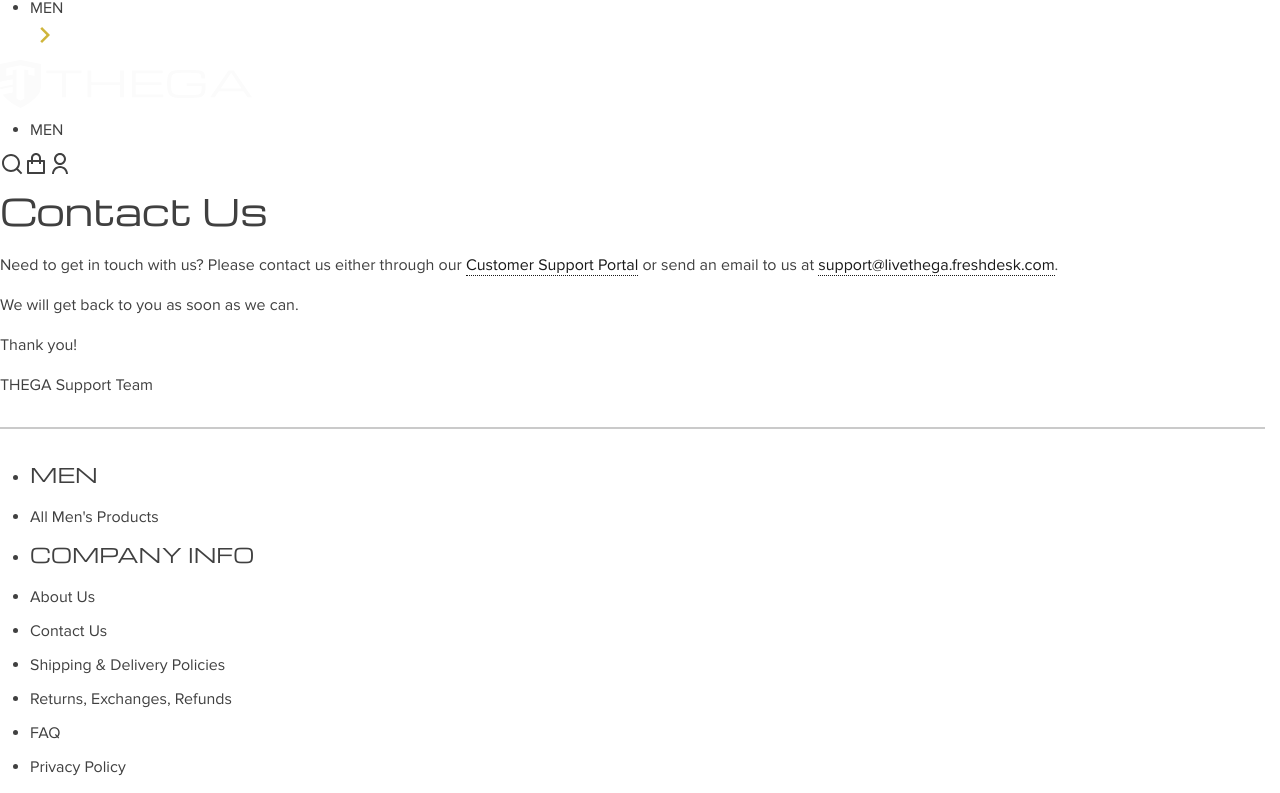
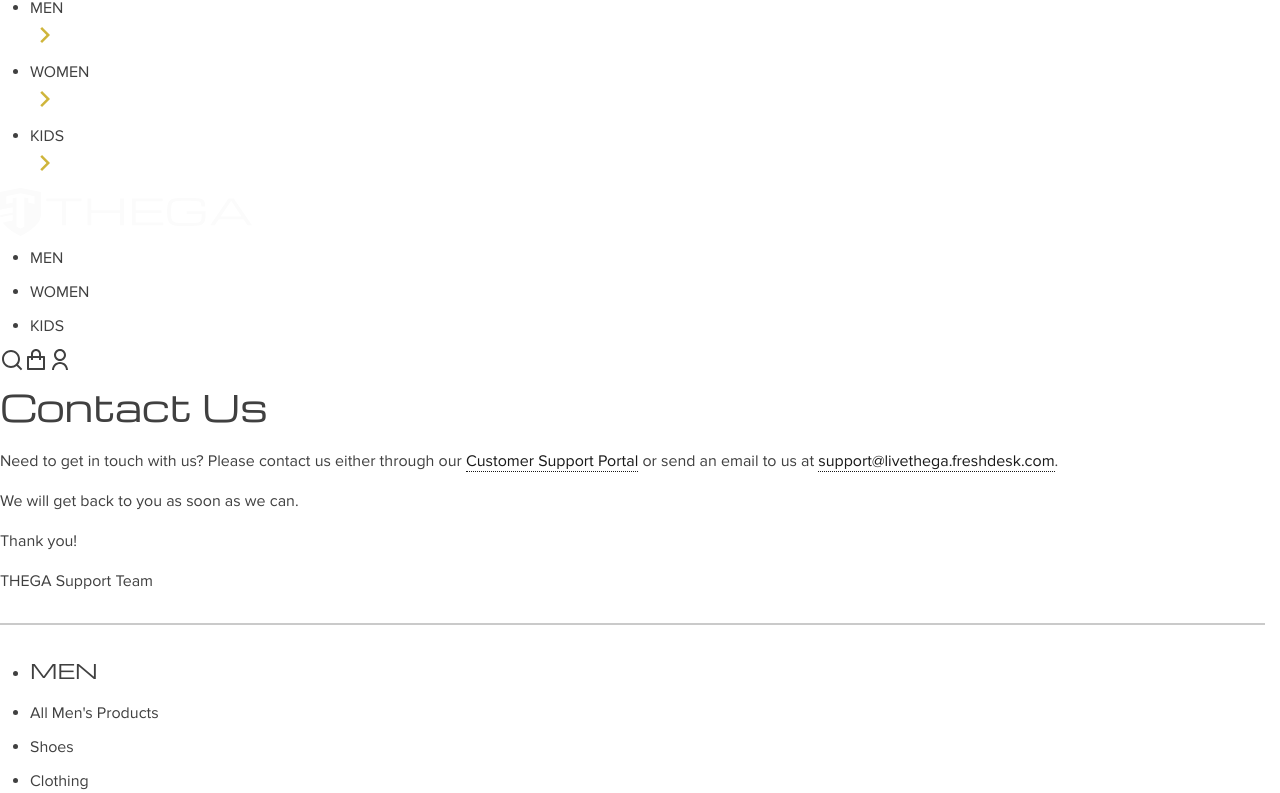
Before and after one commit to SamuelEarl/thega-bigcommerce-storefront-nextjs, a Next.js app: page /contact-us in a window 1280 px wide. Shown: the part 276-1069 px from the top of the page. Built offline with nearby package versions, Linux system fonts and the light colour scheme.

Commit message:
Navigation has been updated

```diff
--- a/src/app/page.tsx
+++ b/src/app/page.tsx
@@ -1,5 +1,5 @@
 import Link from "next/link";
-import { NavItem, topNav } from "@/navigation";
+import { INavItem, topNav } from "@/navigation";
 import styles from "./page.module.css";
 
 export default function Home() {
--- a/src/app/shop/[[...shopSegments]]/breadcrumbs.tsx
+++ b/src/app/shop/[[...shopSegments]]/breadcrumbs.tsx
@@ -2,15 +2,13 @@
 
 import Link from "next/link";
 import { usePathname } from "next/navigation";
-import { topNav, type IAudience, type ICategory, type ISport, type IProductType } from "@/navigation";
+import { topNav, type INavItem } from "@/navigation";
 import styles from "./breadcrumbs.module.css";
 
 interface BreadcrumbItem {
   text: string;
   path: string;
 }
-
-type NavNode = IAudience | ICategory | ISport | IProductType;
 
 /**
  * Recursively searches through nav items to find the breadcrumb trail for a given path.
@@ -19,7 +17,7 @@
  * @param targetPath The path to find
  * @returns Array of breadcrumb items representing the trail, or null if not found
  */
-function searchNavItems(items: NavNode[], targetPath: string): BreadcrumbItem[] | null {
+function searchNavItems(items: INavItem[], targetPath: string): BreadcrumbItem[] | null {
   for (const item of items) {
     // Check if this item matches the target path
     if (item.path === targetPath) {
--- a/src/layouts/mobile-nav.tsx
+++ b/src/layouts/mobile-nav.tsx
@@ -10,7 +10,7 @@
   RiUserLine,
   type RemixiconComponentType,
 } from "@remixicon/react";
-import { iconNav, topNav, ISport } from "@/navigation";
+import { iconNav, topNav, INavItem } from "@/navigation";
 import Logo from "@/../public/images/logo-and-name-horizontal-white-fbfbfb.svg"
 import styles from "./mobile-nav.module.css"
 
@@ -246,9 +246,9 @@
                     ?.subnav?.find((subItem) => subItem.text === activeCategorySubmenu)
                     ?.subnav;
 
-                  const sportItem = categorySubnav?.find((item) => item.text === activeSportSubmenu) as ISport | undefined;
+                  const sportItem = categorySubnav?.find((item) => item.text === activeSportSubmenu) as INavItem | undefined;
 
-                  // Only map over subnav if the sportItem has it
+                  // Only map over subnav if the sportItem has a subnav.
                   if (sportItem?.subnav) {
                     return sportItem.subnav.map((productTypeItem) => (
                       <li key={productTypeItem.text} className={styles["nav-item"]}>
--- a/src/navigation.ts
+++ b/src/navigation.ts
@@ -111,22 +111,234 @@
   ]
 };
 
-// const womenNav = {
-//   audience: "women",
-//   categories: {
-//     shoes: ["running", "soccer", "basketball"],
-//     clothing: ["pants", "shorts", "shirts-and-tops"],
-//     accessories: ["hats", "socks", "belts"],
-//     sports: {
-//       running: ["shoes", "shorts", "shirts-and-tops"],
-//       soccer: ["shoes", "shorts", "shirts-and-tops"],
-//       basketball: ["shoes", "shorts", "shirts-and-tops"],
-//     },
-//   }
-// };
+const womenNav = {
+  audience: "women",
+  categories: [
+    {
+      name: "shoes",
+      subcategories: [
+        {
+          name: "running",
+          productTypes: ["road", "trail"],
+        },
+        {
+          name: "soccer",
+          productTypes: ["cleats", "turf"],
+        },
+        {
+          name: "basketball",
+          productTypes: ["high-tops", "low-tops"],
+        },
+      ]
+    },
+    {
+      name: "clothing",
+      subcategories: [
+        {
+          name: "pants",
+          productTypes: ["running", "cross-training"],
+        },
+        {
+          name: "shorts",
+          productTypes: ["running", "soccer", "basketball"],
+        },
+        {
+          name: "shirts-and-tops",
+          productTypes: ["running", "soccer", "basketball"],
+        },
+      ]
+    },
+    {
+      name: "accessories",
+      subcategories: [
+        {
+          name: "hats",
+          productTypes: ["baseball", "running"],
+        },
+        {
+          name: "socks",
+          productTypes: ["no-show", "crew", "mid-calf"],
+        },
+        {
+          name: "belts",
+          productTypes: ["ratchet", "clamp"],
+        },
+      ]
+    },
+    {
+      name: "sports",
+      subcategories: [
+        {
+          name: "running",
+          sportProductCategories: [
+            {
+              name: "shoes",
+              productTypes: ["road", "trail"],
+            },
+            {
+              name: "clothing",
+              productTypes: ["pants", "shorts", "shirts-and-tops"],
+            },
+            {
+              name: "accessories",
+              productTypes: ["hats", "socks", "belts"],
+            }
+          ],
+        },
+        {
+          name: "soccer",
+          sportProductCategories: [
+            {
+              name: "shoes",
+              productTypes: ["cleats", "turf"],
+            },
+            {
+              name: "clothing",
+              productTypes: ["shorts", "shirts-and-tops"],
+            },
+            {
+              name: "accessories",
+              productTypes: ["socks", "balls"],
+            }
+          ],
+        },
+        {
+          name: "basketball",
+          sportProductCategories: [
+            {
+              name: "shoes",
+              productTypes: ["high-tops", "low-tops"],
+            },
+            {
+              name: "clothing",
+              productTypes: ["jerseys", "shorts", "shirts-and-tops"],
+            },
+            {
+              name: "accessories",
+              productTypes: ["socks", "balls"],
+            }
+          ],
+        },
+      ]
+    }
+  ]
+};
 
-// const kidsNav = {
-//   audience: "kids",
+const kidsNav = {
+  audience: "kids",
+  categories: [
+    {
+      name: "shoes",
+      subcategories: [
+        {
+          name: "running",
+          productTypes: ["road", "trail"],
+        },
+        {
+          name: "soccer",
+          productTypes: ["cleats", "turf"],
+        },
+        {
+          name: "basketball",
+          productTypes: ["high-tops", "low-tops"],
+        },
+      ]
+    },
+    {
+      name: "clothing",
+      subcategories: [
+        {
+          name: "pants",
+          productTypes: ["running", "cross-training"],
+        },
+        {
+          name: "shorts",
+          productTypes: ["running", "soccer", "basketball"],
+        },
+        {
+          name: "shirts-and-tops",
+          productTypes: ["running", "soccer", "basketball"],
+        },
+      ]
+    },
+    {
+      name: "accessories",
+      subcategories: [
+        {
+          name: "hats",
+          productTypes: ["baseball", "running"],
+        },
+        {
+          name: "socks",
+          productTypes: ["no-show", "crew", "mid-calf"],
+        },
+        {
+          name: "belts",
+          productTypes: ["ratchet", "clamp"],
+        },
+      ]
+    },
+    {
+      name: "sports",
+      subcategories: [
+        {
+          name: "running",
+          sportProductCategories: [
+            {
+              name: "shoes",
+              productTypes: ["road", "trail"],
+            },
+            {
+              name: "clothing",
+              productTypes: ["pants", "shorts", "shirts-and-tops"],
+            },
+            {
+              name: "accessories",
+              productTypes: ["hats", "socks", "belts"],
+            }
+          ],
+        },
+        {
+          name: "soccer",
+          sportProductCategories: [
+            {
+              name: "shoes",
+              productTypes: ["cleats", "turf"],
+            },
+            {
+              name: "clothing",
+              productTypes: ["shorts", "shirts-and-tops"],
+            },
+            {
+              name: "accessories",
+              productTypes: ["socks", "balls"],
+            }
+          ],
+        },
+        {
+          name: "basketball",
+          sportProductCategories: [
+            {
+              name: "shoes",
+              productTypes: ["high-tops", "low-tops"],
+            },
+            {
+              name: "clothing",
+              productTypes: ["jerseys", "shorts", "shirts-and-tops"],
+            },
+            {
+              name: "accessories",
+              productTypes: ["socks", "balls"],
+            }
+          ],
+        },
+      ]
+    }
+  ]
+};
+
+// const menNav = {
+//   audience: "men",
 //   categories: {
 //     shoes: ["running", "soccer", "basketball"],
 //     clothing: ["pants", "shorts", "shirts-and-tops"],
@@ -154,122 +366,206 @@
   return str.charAt(0).toUpperCase() + str.slice(1);
 }
 
+// Get possessive form of audience (e.g., "Men's", "Women's", "Kids'")
+function getPossessiveForm(audience: string): string {
+  const capitalized = capitalizeFirstLetter(audience);
+  // If the word ends with 's', just add an apostrophe
+  if (capitalized.toLowerCase().endsWith('s')) {
+    return `${capitalized}'`;
+  }
+  // Otherwise, add apostrophe-s
+  return `${capitalized}'s`;
+}
+
 // Format product type slug to display name (e.g., "shirts-and-tops" -> "Shirts & Tops")
-function formatProductTypeName(slug: string): string {
+function formatName(slug: string): string {
   return slug
     .split('-')
     .map(word => word === 'and' ? '&' : capitalizeFirstLetter(word))
     .join(' ');
 }
 
-// Create a regular category (Shoes, Clothing, Accessories)
-function createCategoryNav(audience: string, categoryName: string, productTypes: string[]): ILevel2 {
-  const categoryDisplay = capitalizeFirstLetter(categoryName);
-  const audienceDisplay = capitalizeFirstLetter(audience);
+// Create product-type objects for a subcategory that is inside a category object
+// (Shoes, Clothing, Accessories)
+function createSubcategoryNav(
+  audience: string,
+  categoryName: string,
+  subcategoryName: string,
+  productTypes: string[]
+): INavItem {
+  const subcategoryDisplay = formatName(subcategoryName);
+  const audiencePossessive = getPossessiveForm(audience);
 
   return {
-    text: categoryDisplay,
-    path: `/shop/${audience}/${categoryName}`,
-    navLevel: "category",
+    text: subcategoryDisplay,
+    path: `/shop/audience/${audience}/category/${categoryName}/sport/${subcategoryName}`,
+    navLevel: 3,
     subnav: [
       {
-        text: `All ${audienceDisplay}'s ${categoryDisplay}`,
-        path: `/shop/${audience}/${categoryName}`,
-        navLevel: "allCategoryProducts",
+        text: `All ${audiencePossessive} ${subcategoryDisplay} ${formatName(categoryName)}`,
+        path: `/shop/audience/${audience}/category/${categoryName}/sport/${subcategoryName}`,
+        navLevel: 3,
+        hasSamePathAsParentNavItem: true,
       },
       ...productTypes.map((productType) => ({
-        text: formatProductTypeName(productType),
-        path: `/shop/${audience}/${categoryName}/${productType}`,
-        navLevel: "productType",
+        text: formatName(productType),
+        path: `/shop/audience/${audience}/category/${categoryName}/sport/${subcategoryName}/product-type/${productType}`,
+        navLevel: 4,
       })),
     ],
   };
 }
 
-// Create a sport with its product types
-function createLevel3Nav(audience: string, sportName: string, productTypes: string[]): ILevel3 {
-  const sportDisplay = capitalizeFirstLetter(sportName);
-  const audienceDisplay = capitalizeFirstLetter(audience);
+// Create a category object (Shoes, Clothing, Accessories) with subcategories.
+function createCategoryNav(
+  audience: string,
+  category: { name: string; subcategories: Array<{ name: string; productTypes: string[] }> }
+): INavItem {
+  const categoryDisplay = formatName(category.name);
+  const audiencePossessive = getPossessiveForm(audience);
 
   return {
-    text: sportDisplay,
-    path: `/shop/${audience}/${sportName}`,
-    navLevel: "sport",
+    text: categoryDisplay,
+    path: `/shop/audience/${audience}/category/${category.name}`,
+    navLevel: 2,
     subnav: [
       {
-        text: `All ${audienceDisplay}'s ${sportDisplay}`,
-        path: `/shop/${audience}/${sportName}`,
-        navLevel: "allProductType",
+        text: `All ${audiencePossessive} ${categoryDisplay}`,
+        path: `/shop/audience/${audience}/category/${category.name}`,
+        navLevel: 2,
+        hasSamePathAsParentNavItem: true,
       },
-      ...productTypes.map((productType) => ({
-        text: formatProductTypeName(productType),
-        path: `/shop/${audience}/${sportName}/${productType}`,
-        navLevel: "productType",
+      ...category.subcategories.map((subcategory) =>
+        createSubcategoryNav(audience, category.name, subcategory.name, subcategory.productTypes)
+      ),
+    ],
+  };
+}
+
+// Create categories within a sport object (for `Sports` navigation)
+function createSportProductCategoryNav(
+  audience: string,
+  sportName: string,
+  productCategory: { name: string; productTypes: string[] }
+): INavItem {
+  const categoryDisplay = formatName(productCategory.name);
+  const sportDisplay = formatName(sportName);
+  const audiencePossessive = getPossessiveForm(audience);
+
+  return {
+    text: categoryDisplay,
+    path: `/shop/audience/${audience}/sport/${sportName}/category/${productCategory.name}`,
+    navLevel: 3,
+    subnav: [
+      {
+        text: `All ${audiencePossessive} ${sportDisplay} ${categoryDisplay}`,
+        path: `/shop/audience/${audience}/sport/${sportName}/category/${productCategory.name}`,
+        navLevel: 3,
+        hasSamePathAsParentNavItem: true,
+      },
+      ...productCategory.productTypes.map((productType) => ({
+        text: formatName(productType),
+        path: `/shop/audience/${audience}/sport/${sportName}/category/${productCategory.name}/subcategory/${productType}`,
+        navLevel: 4,
       })),
     ],
   };
 }
 
-// Create the Sports category with all sports
-function createLevel2Nav(audience: string, sportsObj: Record<string, string[]>): ILevel2 {
-  const audienceDisplay = capitalizeFirstLetter(audience);
+// Create a sport with its product categories
+function createSportNav(
+  audience: string,
+  sport: { name: string; sportProductCategories: Array<{ name: string; productTypes: string[] }> }
+): INavItem {
+  const sportDisplay = formatName(sport.name);
+  const audiencePossessive = getPossessiveForm(audience);
 
   return {
-    text: "Sports",
-    path: `/shop/${audience}/sports`,
-    navLevel: "category",
+    text: sportDisplay,
+    path: `/shop/audience/${audience}/sport/${sport.name}`,
+    navLevel: 2,
     subnav: [
       {
-        text: `All ${audienceDisplay}'s Sports`,
-        path: `/shop/${audience}/sports`,
-        navLevel: "allSports",
+        text: `All ${audiencePossessive} ${sportDisplay}`,
+        path: `/shop/audience/${audience}/sport/${sport.name}`,
+        navLevel: 2,
+        hasSamePathAsParentNavItem: true,
       },
-      ...Object.entries(sportsObj).map(([sportName, productTypes]) =>
-        createLevel3Nav(audience, sportName, productTypes)
+      ...sport.sportProductCategories.map((productCategory) =>
+        createSportProductCategoryNav(audience, sport.name, productCategory)
       ),
     ],
   };
 }
 
-// Main function to create audience navigation from config object
-function createLevel1Nav(config: { audience: string; categories: Record<string, string[] | Record<string, string[]>> }): INavItem {
+// Create the Sports category with all sports
+function createSportsNav(
+  audience: string,
+  sportsCategory: { name: string; subcategories: Array<{ name: string; sportProductCategories: Array<{ name: string; productTypes: string[] }> }> }
+): INavItem {
+  const audiencePossessive = getPossessiveForm(audience);
+
+  return {
+    text: "Sports",
+    path: `/shop/audience/${audience}/sport/all`,
+    navLevel: 2,
+    subnav: [
+      {
+        text: `All ${audiencePossessive} Sports`,
+        path: `/shop/audience/${audience}/sport/all`,
+        navLevel: 2,
+        hasSamePathAsParentNavItem: true,
+      },
+      ...sportsCategory.subcategories.map((sport) => createSportNav(audience, sport)),
+    ],
+  };
+}
+
+// Main function to create audience navigation from config object.
+function createAudienceNav(config: {
+  audience: string;
+  categories: Array<{
+    name: string;
+    subcategories: Array<{ name: string; productTypes?: string[]; sportProductCategories?: Array<{ name: string; productTypes: string[] }> }>;
+  }>;
+}): INavItem {
   const { audience, categories } = config;
-  const audienceDisplay = capitalizeFirstLetter(audience);
+  const audiencePossessive = getPossessiveForm(audience);
 
-  const subnav: ILevel2[] = [
+  const subnav: INavItem[] = [
     // "All [Audience]'s Products" link
     {
-      text: `All ${audienceDisplay}'s Products`,
-      path: `/shop/${audience}`,
-      navLevel: "allAudienceProducts",
+      text: `All ${audiencePossessive} Products`,
+      path: `/shop/audience/${audience}`,
+      navLevel: 1,
       hasSamePathAsParentNavItem: true,
     },
   ];
 
   // Process each category
-  Object.entries(categories).forEach(([categoryName, value]) => {
-    if (categoryName === 'sports' && typeof value === 'object' && !Array.isArray(value)) {
+  categories.forEach((category) => {
+    if (category.name === 'sports') {
       // Special handling for sports category
-      subnav.push(createLevel2Nav(audience, value as Record<string, string[]>));
-    } else if (Array.isArray(value)) {
-      // Regular category with product types
-      subnav.push(createCategoryNav(audience, categoryName, value));
+      subnav.push(createSportsNav(audience, category as any));
+    } else {
+      // Regular category with subcategories
+      subnav.push(createCategoryNav(audience, category as any));
     }
   });
 
   return {
     text: audience.toUpperCase(),
-    path: `/shop/${audience}`,
-    navLevel: "audience",
+    path: `/shop/audience/${audience}`,
+    navLevel: 1,
     subnav,
   };
 }
 
 export function createTopNav() {
   return [
-    createLevel1Nav(menNav),
-    // createLevel1Nav(womenNav),
-    // createLevel1Nav(kidsNav),
+    createAudienceNav(menNav),
+    createAudienceNav(womenNav),
+    createAudienceNav(kidsNav),
   ];
 }
 
@@ -288,7 +584,7 @@
         {
           text: "All Men's Products",
           path: "/shop/audience/men",
-          navLevel: 1, // This is an "audience" navLevel because it has the same path as its parent nav.
+          navLevel: 1,
           hasSamePathAsParentNavItem: true,
         },
         {
```
Also changed, not shown: src/app/shop/[[...shopSegments]]/drill-down-nav.tsx (+6 -8 lines), src/layouts/header-desktop.tsx (+12 -12 lines).
